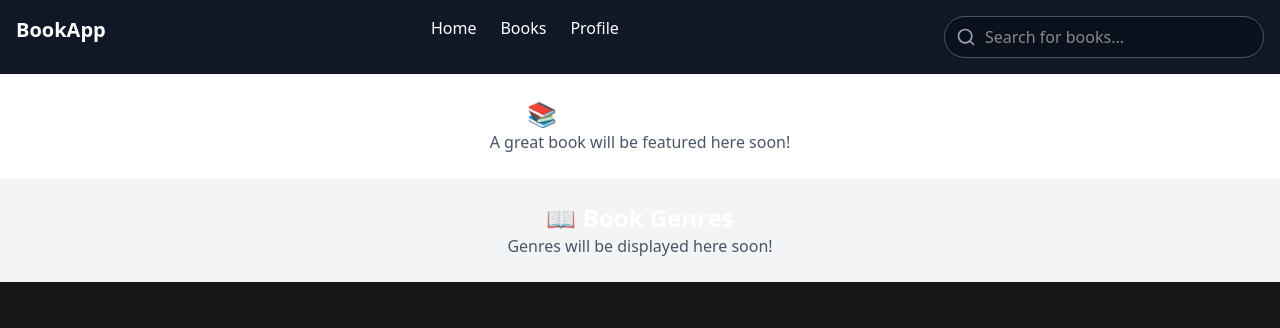
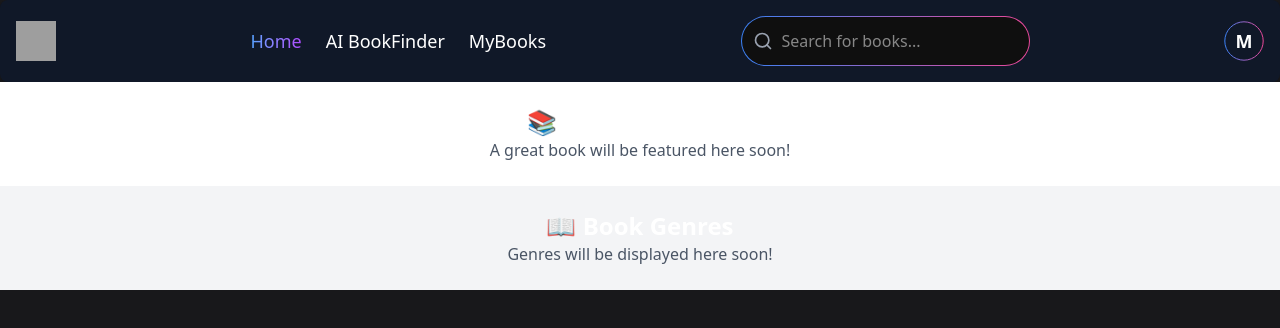
Before and after one commit to Ruthstring/booksApp-front, a React (Vite) app: page / in a window 1280 px wide. Shown: the top 328 px of the page. Built offline with nearby package versions, Linux system fonts and the light colour scheme; grey boxes are pictures that could not be loaded.

Commit message:
basic navbar structure completed

```diff
--- a/src/components/Navbar.jsx
+++ b/src/components/Navbar.jsx
@@ -1,29 +1,111 @@
-import { useNavigate } from "react-router-dom";
+import { useNavigate, useLocation } from "react-router-dom";
 import SearchBar from "./SearchBar";
 
 
 
+
 const Navbar = () => {
+
   const navigate = useNavigate();
+  const location = useLocation(); // ✅ Get current route
+
+  // Function to check if a menu item is active
+  const isActive = (path) => location.pathname === path;
 
   return (
-    <nav className="hidden sm:flex justify-between p-4 bg-gray-900 text-white w-full transition-opacity duration-500 ease-in-out">
-      <h1 className="text-xl font-bold">BookApp</h1>
-      <ul className="flex gap-6">
-        <li onClick={() => navigate("/home")} className="cursor-pointer hover:text-blue-400">
+    <>
+      {/* ✅ Navbar */}
+      <nav className="hidden sm:flex items-center justify-between p-4 bg-gray-900 text-white w-full rounded-lg shadow-md">
+
+        {/* ✅ Logo */}
+        <div className="flex items-center gap-3">
+          <img src="/logo.svg" alt="BookApp Logo" className="h-10 w-10" />
+        </div>
+
+        {/* ✅ Navigation Links */}
+        <ul className="flex gap-6 text-lg">
+          <li
+            onClick={() => navigate("/")}
+            className={`cursor-pointer hover:text-blue-400 transition ${
+              isActive("/") ? "text-transparent bg-clip-text bg-gradient-to-r from-blue-400 to-purple-500" : ""
+            }`}
+          >
             Home
           </li>
-        <li onClick={() => navigate("/books")} className="cursor-pointer hover:text-blue-400">
-          Books
+          <li
+            onClick={() => navigate("/books")}
+            className={`cursor-pointer hover:text-blue-400 transition ${
+              isActive("/books") ? "text-transparent bg-clip-text bg-gradient-to-r from-blue-400 to-purple-500" : ""
+            }`}
+          >
+            AI BookFinder
           </li>
-        <li onClick={() => navigate("/profile")} className="cursor-pointer hover:text-blue-400">
-          Profile
+          <li
+            onClick={() => navigate("/profile")}
+            className={`cursor-pointer hover:text-blue-400 transition ${
+              isActive("/profile") ? "text-transparent bg-clip-text bg-gradient-to-r from-blue-400 to-purple-500" : ""
+            }`}
+          >
+            MyBooks
           </li>
         </ul>
-       {/* ✅ Search Bar */}
-       <SearchBar className="hidden sm:flex" />
+
+        {/* ✅ Search Bar with Gradient Border */}
+        <div className="relative flex items-center">
+          <SearchBar />
+
+        </div>
+
+        {/* ✅ Profile Letter Avatar with Gradient Stroke */}
+        <div className="relative flex items-center justify-center h-10 w-10 text-lg font-bold text-white bg-gray-900 rounded-full">
+          M {/* Replace with dynamic user initial */}
+          <svg className="absolute w-full h-full">
+            <circle
+              cx="50%"
+              cy="50%"
+              r="48%"
+              stroke="url(#gradient)"
+              strokeWidth="1"
+              fill="none"
+            />
+          </svg>
+        </div>
+
       </nav>
+
+      {/* ✅ SVG Gradient Definition */}
+      <svg width="0" height="0">
+        <defs>
+          <linearGradient id="gradient" x1="0%" y1="0%" x2="100%" y2="0%">
+            <stop stopColor="#3B82F6" offset="0%" /> {/* Blue */}
+            <stop stopColor="#EC4899" offset="100%" /> {/* Pink */}
+          </linearGradient>
+        </defs>
+      </svg>
+    </>
   );
+
+
+  // const navigate = useNavigate();
+
+  // return (
+  //   <nav className="hidden sm:flex justify-between p-4 bg-gray-900 text-white w-full transition-opacity duration-500 ease-in-out">
+  //     <h1 className="text-xl font-bold">BookApp</h1>
+  //     <ul className="flex gap-6">
+  //       <li onClick={() => navigate("/home")} className="cursor-pointer hover:text-blue-400">
+  //         Home
+  //       </li>
+  //       <li onClick={() => navigate("/books")} className="cursor-pointer hover:text-blue-400">
+  //         Books
+  //       </li>
+  //       <li onClick={() => navigate("/profile")} className="cursor-pointer hover:text-blue-400">
+  //         Profile
+  //       </li>
+  //     </ul>
+  //      {/* ✅ Search Bar */}
+  //      <SearchBar className="hidden sm:flex" />
+  //   </nav>
+  // );
   };
 
   export default Navbar;
--- a/src/components/SearchBar.jsx
+++ b/src/components/SearchBar.jsx
@@ -1,19 +1,37 @@
 import { Search } from "lucide-react";
+import "../index.css"
 
-const SearchBar = ({ placeholder = "Search for books...", className = "" }) => {
+const SearchBar = ({ placeholder = "Search for books..." }) => {
   return (
-    <div className={`relative flex items-center ${className}`}>
-      {/* Search Icon */}
-      <Search className="absolute left-3 text-gray-400" size={20} />
+    <div className="search-container">
+      {/* ✅ Search Input */}
+      <input type="text" placeholder={placeholder} className="search-input" />
 
-      {/* Input Field */}
-      <input
-        type="text"
-        placeholder={placeholder}
-        className="w-full md:w-64 lg:w-80 p-2 pl-10 pr-4 border border-gray-600 rounded-full bg-black/30 text-white focus:outline-none focus:ring-2 focus:ring-blue-400 transition-all"
-      />
+      {/* ✅ Search Icon */}
+      <Search className="absolute left-3 top-1/2 transform -translate-y-1/2 text-gray-400" size={20} />
     </div>
   );
 };
 
 export default SearchBar;
+
+
+// import { Search } from "lucide-react";
+
+// const SearchBar = ({ placeholder = "Search for books...", className = "" }) => {
+//   return (
+//     <div className={`relative flex items-center ${className}`}>
+//       {/* Search Icon */}
+//       <Search className="absolute left-3 text-gray-400" size={20} />
+
+//       {/* Input Field */}
+//       <input
+//         type="text"
+//         placeholder={placeholder}
+//         className="w-full md:w-64 lg:w-80 p-2 pl-10 pr-4 border border-gray-600 rounded-full bg-black/30 text-white focus:outline-none focus:ring-2 focus:ring-blue-400 transition-all"
+//       />
+//     </div>
+//   );
+// };
+
+// export default SearchBar;
--- a/src/index.css
+++ b/src/index.css
@@ -6,3 +6,25 @@ body {
 
 
   }
+/* Search Bar Styles */
+.search-container {
+  position: relative;
+  width: 100%;
+  max-width: 350px;
+  border-radius: 9999px; /* Ensures fully rounded corners */
+  padding: 1px; /* Creates space for the border */
+  background: linear-gradient(to right, #3B82F6, #EC4899); /* Gradient border */
+}
+
+.search-input {
+  width: 100%;
+  padding: 12px 16px;
+  padding-left: 40px;
+  background: #0f0f0f; /* Your theme background */
+  color: white;
+  border: none; /* Remove default border */
+  border-radius: 9999px; /* Ensures the input stays rounded */
+  font-size: 16px;
+  outline: none;
+  display: block;
+}
```
Lines whose indentation alone changed are shown as unchanged.
